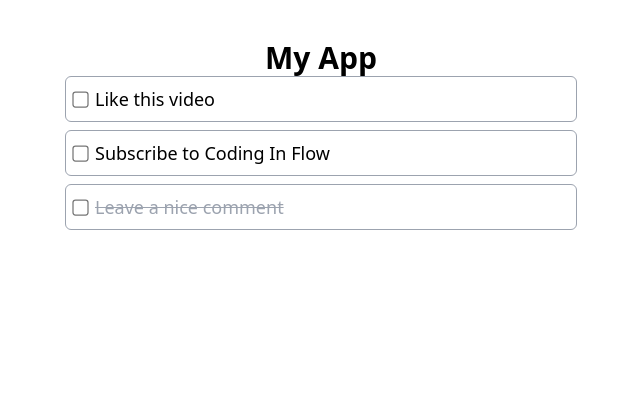
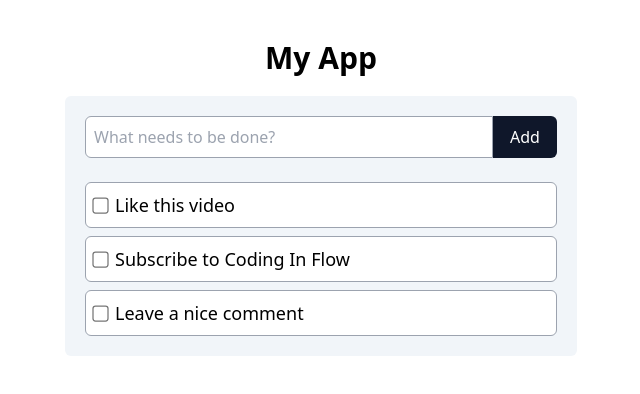
Before and after one commit to Papol14/To-Do-List-App, a React (Vite) app: page / in a window 1280 px wide. Shown: the top 394 px of the page, without its empty margins (319-959 px from the left). Built offline with nearby package versions, Linux system fonts and the light colour scheme.

Commit message:
Some Changes

```diff
--- a/src/App.tsx
+++ b/src/App.tsx
@@ -1,15 +1,32 @@
 import { dummyData } from "./data/todos";
+import { useState } from "react";
+
+//Components
 import TodoItem from "./components/TodoItem";
+import AddTodoForm from "./components/AddTodoForm";
 
 const App = () => {
+  const [todos, setTodos] = useState(dummyData);
+
+  function setTodoCompleted(id: number, completed: boolean) {
+    setTodos((prevTodos) =>
+      prevTodos.map((todo) => (todo.id == id ? { ...todo, completed } : todo))
+    );
+  }
+
   return (
-    <main className="py-10 h-screen">
+    <main className="py-10 h-screen space-y-5">
       <h1 className="text-3xl font-bold text-center">My App</h1>
-      <div className="max-w-lg mx-auto">
+      <div className="max-w-lg mx-auto bg-slate-100 rounded-md p-5 space-y-6">
+        <AddTodoForm />
         <div className="space-y-2">
-          {dummyData.map((todo) => (
+          {todos.map((todo) => (
             <p key={todo.id} className="text-lg">
-              <TodoItem todo={todo} />
+              <TodoItem
+                todo={todo}
+                key={todo.id}
+                onCompletedChange={setTodoCompleted}
+              />
             </p>
           ))}
         </div>
--- /dev/null
+++ b/src/components/AddTodoForm.tsx
@@ -0,0 +1,17 @@
+export default function AddTodoForm() {
+  return (
+    <form className="flex">
+      <input
+        type="text"
+        placeholder="What needs to be done?"
+        className="rounded-s-md grow border border-gray-400 p-2"
+      />
+      <button
+        type="submit"
+        className="w-16 rounded-e-md text-white bg-slate-900 hover:bg-slate-800"
+      >
+        Add
+      </button>
+    </form>
+  );
+}
--- a/src/components/TodoItem.tsx
+++ b/src/components/TodoItem.tsx
@@ -2,12 +2,18 @@
 
 interface TodoItemProps {
   todo: Todo;
+  onCompletedChange: (id: number, completed: boolean) => void;
 }
-export default function TodoItem({ todo }: TodoItemProps) {
+export default function TodoItem({ todo, onCompletedChange }: TodoItemProps) {
   return (
     <div>
       <label className="flex items-center gap-2 p-2 border rounded-md border-gray-400 bg-white hover:bg-slate-50">
-        <input type="checkbox" className="scale-125" />
+        <input
+          type="checkbox"
+          checked={todo.completed}
+          onChange={(e) => onCompletedChange(todo.id, e.target.checked)}
+          className="scale-125"
+        />
         <span className={todo.completed ? "line-through text-gray-400" : ""}>
           {todo.title}
         </span>
--- a/src/data/todos.ts
+++ b/src/data/todos.ts
@@ -14,6 +14,6 @@
   {
     id: 3,
     title: "Leave a nice comment",
-    completed: true,
+    completed: false,
   },
 ];
```
